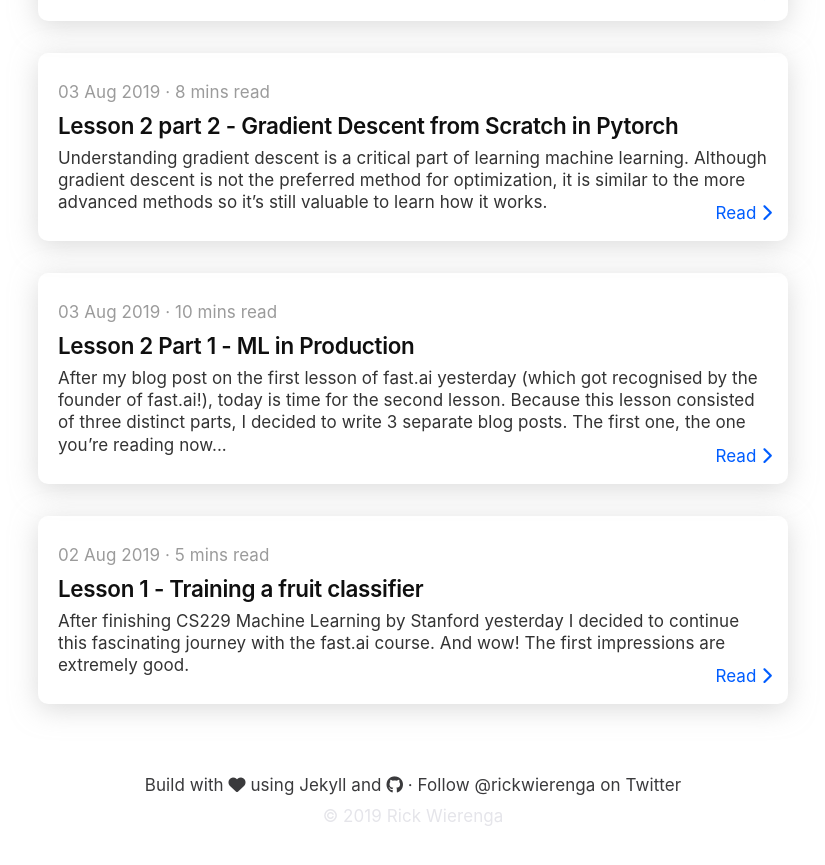
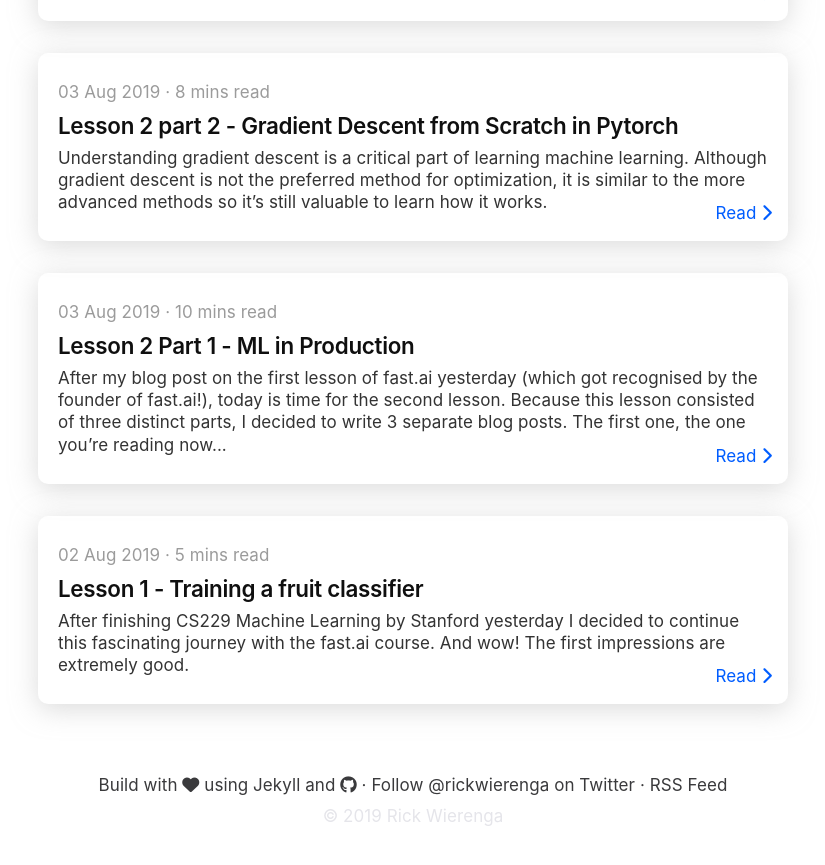
Before and after one commit to rickwierenga/rickwierenga.github.io, a Jekyll site: the page built from static/index.html, in a window 1280 px wide and 900 px high, scrolled down 3141 px. Shown: the top 865 px of the window, without its empty margins (227-1052 px from the left). Built offline with Jekyll 4.4.1, drawn with Linux system fonts in a browser that asks for light colours; nearby versions of some CDN libraries.

Commit message:
add rss feed

```diff
--- a/_config.yml
+++ b/_config.yml
@@ -3,6 +3,9 @@ collections:
     output: true
 
 permalink: /blog/:categories/:title.html
+
+plugins:
+  - jekyll-feed
 
 sass:
   sass_dir: /assets/stylesheets/
--- a/_includes/footer.html
+++ b/_includes/footer.html
@@ -1,6 +1,6 @@
 <footer>
 	<div class="container">
-		<p>Build with <i class="fa fa-heart"></i> using Jekyll and <i class="fa fa-github"></i> &middot; <a href="https://twitter.com/rickwierenga"> Follow @rickwierenga on Twitter</a></p>
+		<p>Build with <i class="fa fa-heart"></i> using Jekyll and <i class="fa fa-github"></i> &middot; <a href="https://twitter.com/rickwierenga"> Follow @rickwierenga on Twitter</a> &middot; <a href="feed.xml">RSS Feed</a></p>
 		<p class="copyright">&copy; 2019 Rick Wierenga</p>
 	</div>
 </footer>
```
